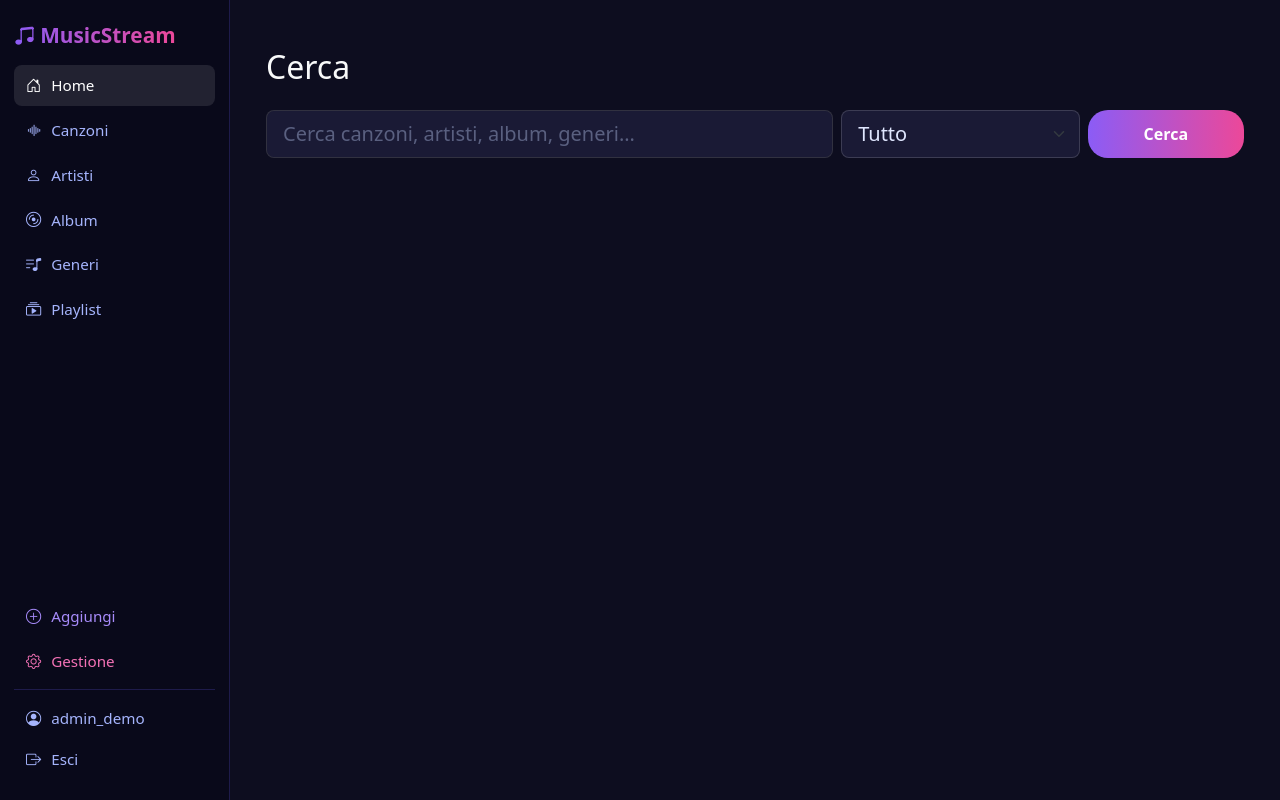
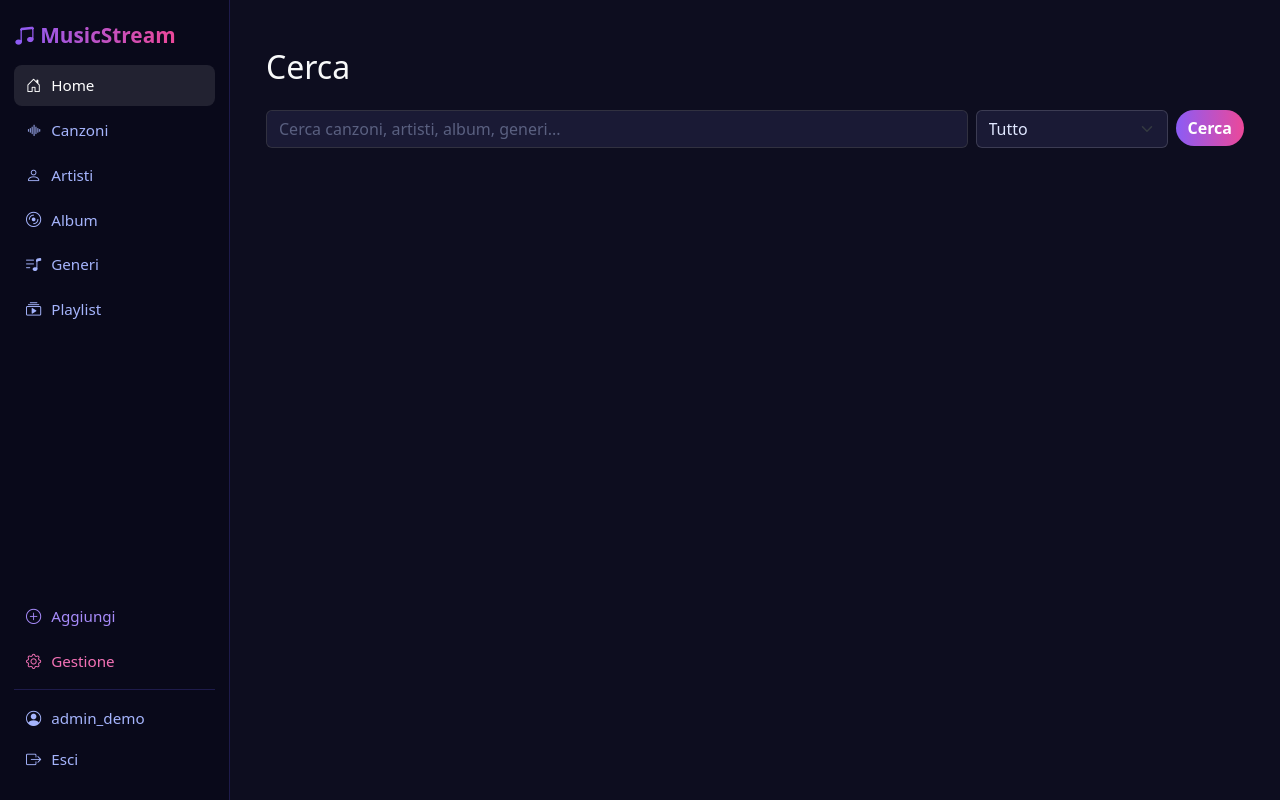
Before and after one commit to gaiabaldanzi-unifi/musicstream, a Django app: page /cerca/ in a window 1280 px wide. Run offline with Django 4.2, Linux system fonts and the light colour scheme; a user stored in the database is signed in; some libraries are stand-ins or nearby versions.

Commit message:
copertine e generi colorati per genere, hover uniforme, barra ricerca coerente, pulizia codice

```diff
--- a/templates/base.html
+++ b/templates/base.html
@@ -97,8 +97,7 @@
         }
         .song-card:hover {
             transform: translateY(-4px);
-            border-color: rgba(255, 255, 255, 0.5) !important;
-            box-shadow: 0 0 20px rgba(236, 72, 153, 0.4), 0 8px 25px rgba(139, 92, 246, 0.3) !important;
+            border-color: rgba(255, 255, 255, 0.75) !important;
         }
 
         .list-group-item {
@@ -144,6 +143,14 @@
             font-size: 0.75rem;
             padding: 3px 10px;
             border-radius: 20px;
+        }
+        .genre-word {
+            font-size: 0.8rem;
+            font-weight: 600;
+            align-self: flex-start;
+            -webkit-background-clip: text;
+            background-clip: text;
+            -webkit-text-fill-color: transparent;
         }
 
         .btn-already {
--- a/templates/catalog/album_detail.html
+++ b/templates/catalog/album_detail.html
@@ -32,7 +32,7 @@
             </div>
         </div>
         <div class="d-flex align-items-center gap-3">
-            {% if song.genre %}<span class="badge badge-genre">{{ song.genre }}</span>{% endif %}
+            {% if song.genre %}<span class="genre-word" style="background-image:{{ song.genre.cover_gradient }};">{{ song.genre }}</span>{% endif %}
             <span class="text-secondary small">{{ song.duration_display }}</span>
         </div>
     </a>
--- a/templates/catalog/artist_detail.html
+++ b/templates/catalog/artist_detail.html
@@ -59,7 +59,7 @@
             </div>
         </div>
         <div class="d-flex align-items-center gap-3">
-            {% if song.genre %}<span class="badge badge-genre">{{ song.genre }}</span>{% endif %}
+            {% if song.genre %}<span class="genre-word" style="background-image:{{ song.genre.cover_gradient }};">{{ song.genre }}</span>{% endif %}
             <span class="text-secondary small">{{ song.duration_display }}</span>
         </div>
     </a>
--- a/templates/catalog/home.html
+++ b/templates/catalog/home.html
@@ -43,7 +43,7 @@
                 <h6 class="mb-0 text-light">{{ song.title }}</h6>
                 <small><a href="{% url 'catalog:artist_detail' song.artist.pk %}" class="text-accent text-decoration-none">{{ song.artist }}</a></small>
                 {% if song.genre %}
-                    <span class="badge badge-genre mt-1" style="width:fit-content;">{{ song.genre }}</span>
+                    <span class="genre-word mt-auto pt-1" style="background-image:{{ song.genre.cover_gradient }};">{{ song.genre }}</span>
                 {% endif %}
                 <a href="{% url 'catalog:song_detail' song.pk %}" class="stretched-link"></a>
             </div>
--- a/templates/catalog/playlist_detail.html
+++ b/templates/catalog/playlist_detail.html
@@ -108,7 +108,7 @@
                 </div>
             </div>
             <div class="d-flex align-items-center gap-3">
-                {% if song.genre %}<span class="badge badge-genre">{{ song.genre }}</span>{% endif %}
+                {% if song.genre %}<span class="genre-word" style="background-image:{{ song.genre.cover_gradient }};">{{ song.genre }}</span>{% endif %}
                 <span class="text-secondary small">{{ song.duration_display }}</span>
             </div>
         </a>
--- a/templates/catalog/search.html
+++ b/templates/catalog/search.html
@@ -6,12 +6,12 @@
 
 <form class="no-ts mb-4" method="get" action="{% url 'catalog:search' %}">
     <div class="row g-2">
-        <div class="col-md-7">
-            <input type="text" name="q" class="form-control form-control-lg"
+        <div class="col">
+            <input type="text" name="q" class="form-control"
                    placeholder="Cerca canzoni, artisti, album, generi..." value="{{ query }}">
         </div>
-        <div class="col-md-3">
-            <select name="cat" class="form-select form-select-lg">
+        <div class="col-auto" style="width:200px;">
+            <select name="cat" class="form-select">
                 <option value="all"     {% if category == 'all'     %}selected{% endif %}>Tutto</option>
                 <option value="songs"   {% if category == 'songs'   %}selected{% endif %}>Canzoni</option>
                 <option value="artists" {% if category == 'artists' %}selected{% endif %}>Artisti</option>
@@ -19,8 +19,8 @@
                 <option value="genres"  {% if category == 'genres'  %}selected{% endif %}>Generi</option>
             </select>
         </div>
-        <div class="col-md-2">
-            <button type="submit" class="btn btn-gradient w-100" style="height:100%;">Cerca</button>
+        <div class="col-auto">
+            <button type="submit" class="btn btn-gradient">Cerca</button>
         </div>
     </div>
 </form>
@@ -37,7 +37,7 @@
                 <span class="text-accent ms-2">— {{ song.artist }}</span>
             </div>
             <div class="d-flex align-items-center gap-2">
-                {% if song.genre %}<span class="badge badge-genre">{{ song.genre }}</span>{% endif %}
+                {% if song.genre %}<span class="genre-word" style="background-image:{{ song.genre.cover_gradient }};">{{ song.genre }}</span>{% endif %}
                 <span class="text-secondary small">{{ song.duration_display }}</span>
             </div>
         </a>
--- a/templates/catalog/song_detail.html
+++ b/templates/catalog/song_detail.html
@@ -4,7 +4,7 @@
 <div class="row">
     <div class="col-md-3 text-center">
         {% if song.cover %}
-            <img src="{{ song.cover.url }}" class="img-fluid rounded shadow-glow" style="max-height:250px;object-fit:cover;">
+            <img src="{{ song.cover.url }}" class="img-fluid rounded" style="max-height:250px;object-fit:cover;">
         {% else %}
             <div class="cover-placeholder rounded d-flex align-items-center justify-content-center" style="height:250px;font-size:80px;background:{{ song.cover_gradient }};"><i class="bi bi-soundwave" style="color:#fff;font-size:inherit;"></i></div>
         {% endif %}
@@ -13,7 +13,7 @@
         <h1 class="fw-bold text-light">{{ song.title }}</h1>
         <h4><a href="{% url 'catalog:artist_detail' song.artist.pk %}" class="text-decoration-none text-accent">{{ song.artist }}</a></h4>
         {% if song.album %}<p class="text-light">Album: <a href="{% url 'catalog:album_detail' song.album.pk %}" class="fw-bold text-decoration-none" style="color:var(--accent-start);">{{ song.album }}</a></p>{% endif %}
-        {% if song.genre %}<p>Genere: <a href="{% url 'catalog:genre_detail' song.genre.pk %}" class="text-decoration-none"><span class="badge badge-genre">{{ song.genre }}</span></a></p>{% endif %}
+        {% if song.genre %}<p class="text-light">Genere: <a href="{% url 'catalog:genre_detail' song.genre.pk %}" class="text-decoration-none"><span class="genre-word" style="background-image:{{ song.genre.cover_gradient }};font-size:1rem;">{{ song.genre }}</span></a></p>{% endif %}
         <p class="text-light">Durata: <strong>{{ song.duration_display }} min.</strong></p>
 
         {% if user.is_curator %}
--- a/templates/catalog/song_list.html
+++ b/templates/catalog/song_list.html
@@ -29,7 +29,7 @@
             {% endif %}
             <h6 class="mb-0 text-light">{{ song.title }}</h6>
             <small><a href="{% url 'catalog:artist_detail' song.artist.pk %}" class="text-accent text-decoration-none">{{ song.artist }}</a></small>
-            {% if song.genre %}<span class="badge badge-genre mt-1" style="width:fit-content;">{{ song.genre }}</span>{% endif %}
+            {% if song.genre %}<span class="genre-word mt-auto pt-1" style="background-image:{{ song.genre.cover_gradient }};">{{ song.genre }}</span>{% endif %}
             <a href="{% url 'catalog:song_detail' song.pk %}" class="stretched-link"></a>
         </div>
     </div>
```
Also changed, not shown: db.sqlite3.
